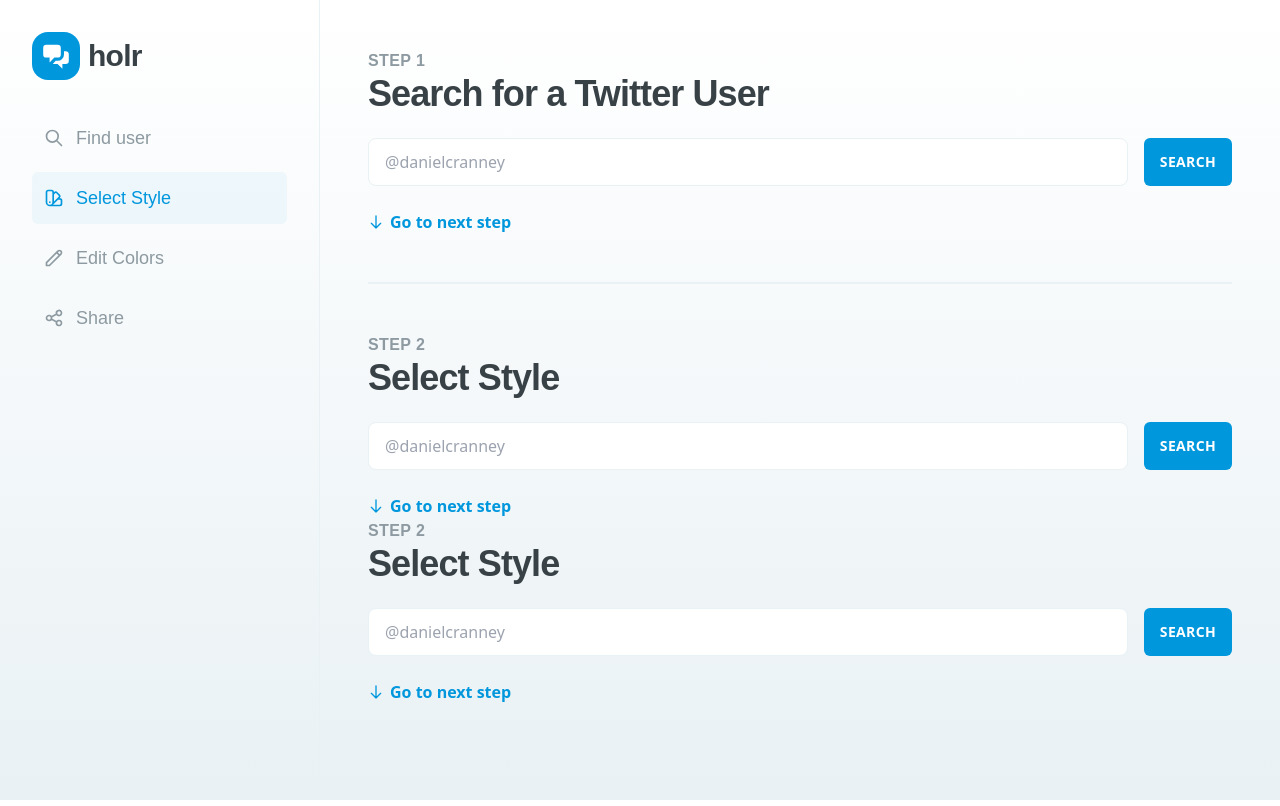
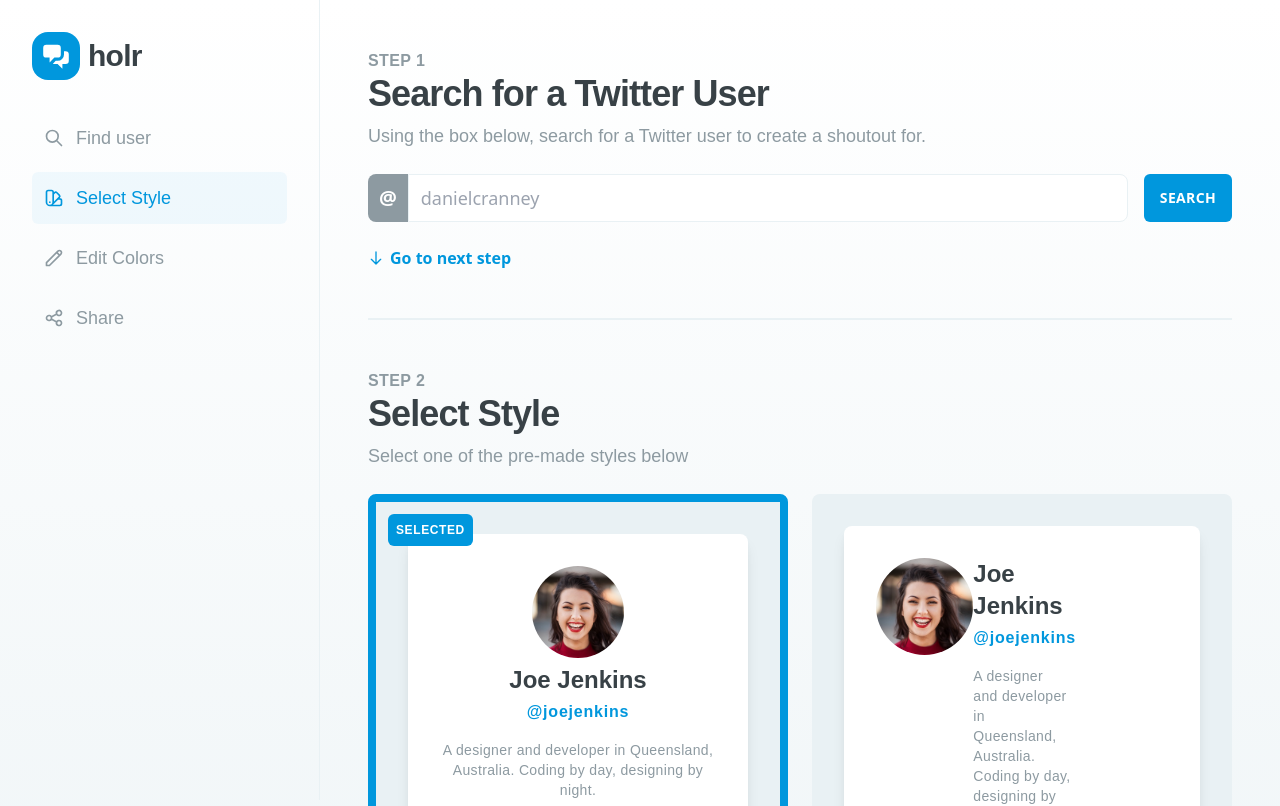
Before and after one commit to Dineshs91/nextjs-twitter-starter, a Next.js app: page / in a window 1280 px wide. Shown: the top 806 px of the page. Built offline with nearby package versions, Linux system fonts and the light colour scheme; a web font is replaced by a local one.

Commit message:
Core Site

```diff
--- a/pages/index.js
+++ b/pages/index.js
@@ -1,20 +1,21 @@
 import Head from "next/head";
 import Link from "next/link";
+import Image from "next/image";
 
 export default function Home() {
   return (
-    <div className="flex flex-col w-full min-h-screen">
+    <div className="flex flex-col w-full max-h-screen">
       <Head>
         <title>Twitter Shoutout Machine</title>
         <meta name="description" content="Twitter shoutout machine" />
         <link rel="icon" href="/favicon.ico" />
       </Head>
       <main className="flex flex-grow bg-gradient-to-b from-white to-xlight">
-        <aside className="fixed top-0 w-80 p-8 h-full border-r border-xlight">
+        <aside className="fixed top-0 h-full p-8 border-r w-80 border-xlight">
           <div className="flex items-center mb-8">
-            <div className="w-12 h-12 rounded-2xl mr-2 bg-brand flex items-center justify-center">
+            <div className="flex items-center justify-center w-12 h-12 mr-2 rounded-2xl bg-brand">
               <svg
-                class="w-8 h-8 text-white"
+                className="w-8 h-8 text-white"
                 fill="currentColor"
                 viewBox="0 0 20 20"
                 xmlns="http://www.w3.org/2000/svg"
@@ -23,13 +24,13 @@
                 <path d="M15 7v2a4 4 0 01-4 4H9.828l-1.766 1.767c.28.149.599.233.938.233h2l3 3v-3h2a2 2 0 002-2V9a2 2 0 00-2-2h-1z"></path>
               </svg>
             </div>
-            <h1 className="text-3xl font-semibold mb-0">holr</h1>
+            <h1 className="mb-0 text-3xl font-semibold">holr</h1>
           </div>
           <div className="flex flex-col">
-            <ul className="grid-cols-1 grid gap-2">
-              <li className="p-3 rounded-md text-left flex items-center">
+            <ul className="grid grid-cols-1 gap-2">
+              <li className="flex items-center p-3 text-left rounded-md">
                 <svg
-                  className="w-5 h-5 text-mid mr-3"
+                  className="w-5 h-5 mr-3 text-mid"
                   fill="none"
                   stroke="currentColor"
                   viewBox="0 0 24 24"
@@ -42,11 +43,11 @@
                     d="M21 21l-6-6m2-5a7 7 0 11-14 0 7 7 0 0114 0z"
                   ></path>
                 </svg>
-                <p className="text-lg mb-0 text-mid">Find user</p>
+                <p className="mb-0 text-lg text-mid">Find user</p>
               </li>
-              <li className="p-3 bg-brand bg-opacity-5 rounded-md text-left flex items-center">
+              <li className="flex items-center p-3 text-left rounded-md bg-brand bg-opacity-5">
                 <svg
-                  className="w-5 h-5 text-brand mr-3"
+                  className="w-5 h-5 mr-3 text-brand"
                   fill="none"
                   stroke="currentColor"
                   viewBox="0 0 24 24"
@@ -59,11 +60,11 @@
                     d="M7 21a4 4 0 01-4-4V5a2 2 0 012-2h4a2 2 0 012 2v12a4 4 0 01-4 4zm0 0h12a2 2 0 002-2v-4a2 2 0 00-2-2h-2.343M11 7.343l1.657-1.657a2 2 0 012.828 0l2.829 2.829a2 2 0 010 2.828l-8.486 8.485M7 17h.01"
                   ></path>
                 </svg>
-                <p className="text-lg mb-0 text-brand">Select Style</p>
+                <p className="mb-0 text-lg text-brand">Select Style</p>
               </li>
-              <li className="p-3 rounded-md text-left flex items-center">
+              <li className="flex items-center p-3 text-left rounded-md">
                 <svg
-                  className="w-5 h-5 text-mid mr-3"
+                  className="w-5 h-5 mr-3 text-mid"
                   fill="none"
                   stroke="currentColor"
                   viewBox="0 0 24 24"
@@ -76,11 +77,11 @@
                     d="M15.232 5.232l3.536 3.536m-2.036-5.036a2.5 2.5 0 113.536 3.536L6.5 21.036H3v-3.572L16.732 3.732z"
                   ></path>
                 </svg>
-                <p className="text-lg mb-0 text-mid">Edit Colors</p>
+                <p className="mb-0 text-lg text-mid">Edit Colors</p>
               </li>
-              <li className="p-3 rounded-md text-left flex items-center">
+              <li className="flex items-center p-3 text-left rounded-md">
                 <svg
-                  className="w-5 h-5 text-mid mr-3"
+                  className="w-5 h-5 mr-3 text-mid"
                   fill="none"
                   stroke="currentColor"
                   viewBox="0 0 24 24"
@@ -93,30 +94,37 @@
                     d="M8.684 13.342C8.886 12.938 9 12.482 9 12c0-.482-.114-.938-.316-1.342m0 2.684a3 3 0 110-2.684m0 2.684l6.632 3.316m-6.632-6l6.632-3.316m0 0a3 3 0 105.367-2.684 3 3 0 00-5.367 2.684zm0 9.316a3 3 0 105.368 2.684 3 3 0 00-5.368-2.684z"
                   ></path>
                 </svg>
-                <p className="text-lg mb-0 text-mid">Share</p>
+                <p className="mb-0 text-lg text-mid">Share</p>
               </li>
             </ul>
           </div>
         </aside>
-        <div className="flex w-full flex-col ml-80 p-12">
+        <div className="flex flex-col w-full p-12 ml-80">
           {/* Search Section */}
-          <section className="flex flex-col mb-12 border-b-2 border-xlight pb-12">
-            <p className="text-mid font-semibold tracking-wide uppercase mb-0">
+          <section className="flex flex-col pb-12 mb-12 border-b-2 border-xlight">
+            <p className="mb-0 font-semibold tracking-wide uppercase text-mid">
               Step 1
             </p>
-            <h1 className="text-4xl mb-6">Search for a Twitter User</h1>
+            <h1 className="mb-2 text-4xl">Search for a Twitter User</h1>
+            <p className="mb-6 text-lg">
+              Using the box below, search for a Twitter user to create a
+              shoutout for.
+            </p>
             <form className="flex">
+              <label className="flex items-center justify-center w-12 h-12 text-xl font-bold text-white rounded-tl-lg rounded-bl-lg bg-mid">
+                @
+              </label>
               <input
-                className="w-full bg-white border border-xlight p-4 h-12 rounded-lg"
-                placeholder="@danielcranney"
+                className="w-full h-12 px-3 py-4 text-lg bg-white border rounded-tr-lg rounded-br-lg appearance-none text-mid border-xlight"
+                placeholder="danielcranney"
               />
-              <button className="hover:bg-brandLight bg-brand rounded-md text-white font-bold h-12 px-4 ml-4 text-sm uppercase tracking-wide transition-all duration-150 ease-in-out">
+              <button className="h-12 px-4 ml-4 text-sm font-bold tracking-wide text-white uppercase transition-all duration-150 ease-in-out rounded-md hover:bg-brandLight bg-brand">
                 Search
               </button>
             </form>
             <div className="flex items-center mt-6">
               <svg
-                class="w-4 h-4 text-brand mr-1.5"
+                className="w-4 h-4 text-brand mr-1.5"
                 fill="none"
                 stroke="currentColor"
                 viewBox="0 0 24 24"
@@ -135,23 +143,75 @@
             </div>
           </section>
           {/* Select Style */}
-          <section className="flex flex-col">
-            <p className="text-mid font-semibold tracking-wide uppercase mb-0">
+          <section className="flex flex-col pb-12 mb-12 border-b-2 border-xlight">
+            <p className="mb-0 font-semibold tracking-wide uppercase text-mid">
               Step 2
             </p>
-            <h1 className="text-4xl mb-6">Select Style</h1>
-            <form className="flex">
-              <input
-                className="w-full bg-white border border-xlight p-4 h-12 rounded-lg"
-                placeholder="@danielcranney"
-              />
-              <button className="hover:bg-brandLight bg-brand rounded-md text-white font-bold h-12 px-4 ml-4 text-sm uppercase tracking-wide transition-all duration-150 ease-in-out">
-                Search
-              </button>
-            </form>
+            <h1 className="mb-2 text-4xl">Select Style</h1>
+            <p className="mb-6 text-lg">
+              Select one of the pre-made styles below
+            </p>
+            <article className="grid grid-cols-2 gap-6">
+              {/* Style 1 */}
+              <div className="relative p-8 border-8 rounded-lg bg-xlight border-brand hover:cursor-pointer group">
+                <div className="absolute z-10 p-2 rounded-md top-3 left-3 bg-brand">
+                  <p className="mb-0 text-xs font-semibold tracking-wider text-white uppercase">
+                    Selected
+                  </p>
+                </div>
+                <div className="flex flex-col items-center justify-center p-8 bg-white rounded-lg shadow-lg shadow-brand">
+                  <div className="w-1/3">
+                    <Image
+                      src="/profile.jpg"
+                      width={486}
+                      height={486}
+                      className="object-scale-down overflow-hidden rounded-full"
+                    />
+                  </div>
+                  <p className="mb-1 text-2xl font-bold text-dark">
+                    Joe Jenkins
+                  </p>
+                  <p className="text-base font-semibold tracking-wider text-brand">
+                    @joejenkins
+                  </p>
+                  <p className="mb-0 text-sm tracking-wide text-center text-mid">
+                    A designer and developer in Queensland, Australia. Coding by
+                    day, designing by night.
+                  </p>
+                </div>
+                <p className="mt-4 mb-0 text-xs tracking-wider text-left">
+                  Made at holr
+                </p>
+              </div>
+              {/* Style 2 */}
+              <div className="relative p-8 border-0 rounded-lg bg-xlight border-brand hover:cursor-pointer group">
+                <div className="grid grid-cols-3 p-8 bg-white rounded-lg shadow-lg shadow-brand">
+                  <div className="cols-span-1">
+                    <Image
+                      src="/profile.jpg"
+                      width={486}
+                      height={486}
+                      className="object-scale-down overflow-hidden rounded-full"
+                    />
+                  </div>
+                  <div className="cols-span-2">
+                    <p className="mb-1 text-2xl font-bold text-dark">
+                      Joe Jenkins
+                    </p>
+                    <p className="text-base font-semibold tracking-wider text-brand">
+                      @joejenkins
+                    </p>
+                    <p className="mb-0 text-sm tracking-wide text-mid">
+                      A designer and developer in Queensland, Australia. Coding
+                      by day, designing by night.
+                    </p>
+                  </div>
+                </div>
+              </div>
+            </article>
             <div className="flex items-center mt-6">
               <svg
-                class="w-4 h-4 text-brand mr-1.5"
+                className="w-4 h-4 text-brand mr-1.5"
                 fill="none"
                 stroke="currentColor"
                 viewBox="0 0 24 24"
@@ -170,23 +230,23 @@
             </div>
           </section>
           {/* Select Style */}
-          <section className="flex flex-col">
-            <p className="text-mid font-semibold tracking-wide uppercase mb-0">
+          <section className="flex flex-col pb-12 mb-12 border-b-2 border-xlight">
+            <p className="mb-0 font-semibold tracking-wide uppercase text-mid">
               Step 2
             </p>
-            <h1 className="text-4xl mb-6">Select Style</h1>
+            <h1 className="mb-6 text-4xl">Select Style</h1>
             <form className="flex">
               <input
-                className="w-full bg-white border border-xlight p-4 h-12 rounded-lg"
+                className="w-full h-12 p-4 bg-white border rounded-lg border-xlight"
                 placeholder="@danielcranney"
               />
-              <button className="hover:bg-brandLight bg-brand rounded-md text-white font-bold h-12 px-4 ml-4 text-sm uppercase tracking-wide transition-all duration-150 ease-in-out">
+              <button className="h-12 px-4 ml-4 text-sm font-bold tracking-wide text-white uppercase transition-all duration-150 ease-in-out rounded-md hover:bg-brandLight bg-brand">
                 Search
               </button>
             </form>
             <div className="flex items-center mt-6">
               <svg
-                class="w-4 h-4 text-brand mr-1.5"
+                className="w-4 h-4 text-brand mr-1.5"
                 fill="none"
                 stroke="currentColor"
                 viewBox="0 0 24 24"
```
Also changed, not shown: public/profile.jpg (added).
